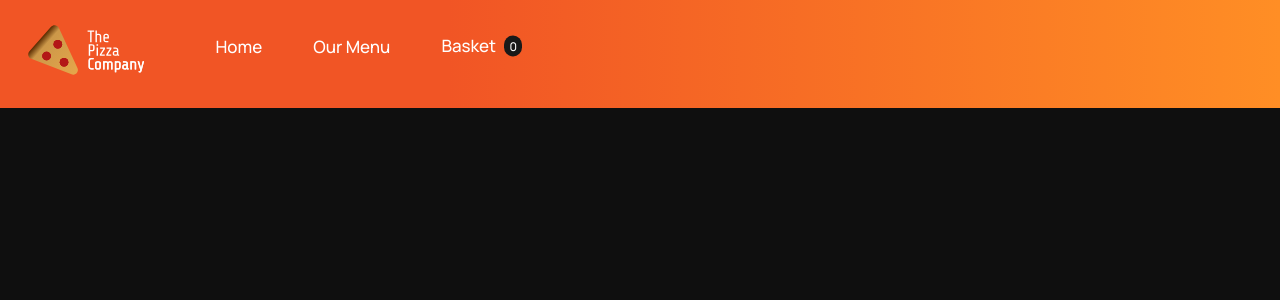
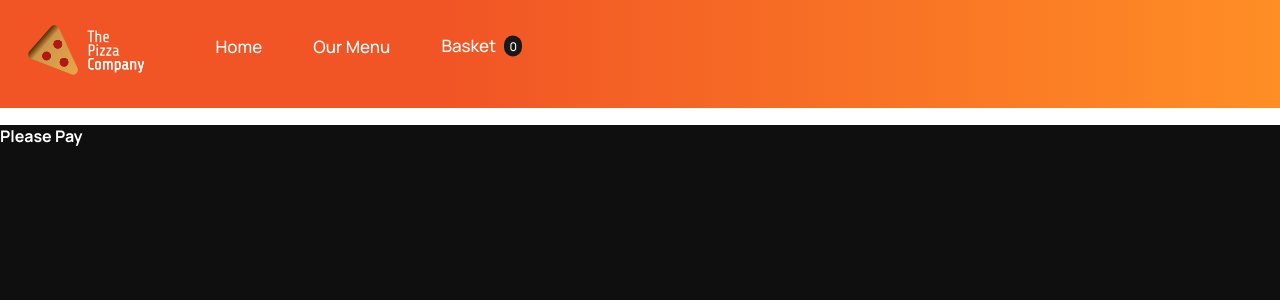
Before and after one commit to devVelocity/pizzaDeliveryProject, a Vue app: page /basket/payment in a window 1280 px wide. Shown: the top 300 px of the page. Built offline with nearby package versions, Linux system fonts and the light colour scheme.

Commit message:
first commit

```diff
--- a/src/views/Payment.vue
+++ b/src/views/Payment.vue
@@ -1,12 +1,20 @@
 <template>
     <div id="page-background" style="padding-bottom: 5px">
-
+        <h4>Please Pay <strong>{{ pricetoPay }}</strong></h4>
     </div>
 </template>
 
 <script>
 export default {
+    data(){
+        return{
 
+            pricetoPay: null,
+        }
+    },
+    mounted(){
+        this.pricetoPay = this.$root.finalPrice
+    }
 }
 </script>
 
@@ -14,5 +22,5 @@ export default {
 @import '../assets/styles/global.css';
 </style>
 
-<style scoped src='../assets/styles/pages/notFound.css'>
+<style scoped src='../assets/styles/pages/payment.css'>
 </style>
```
